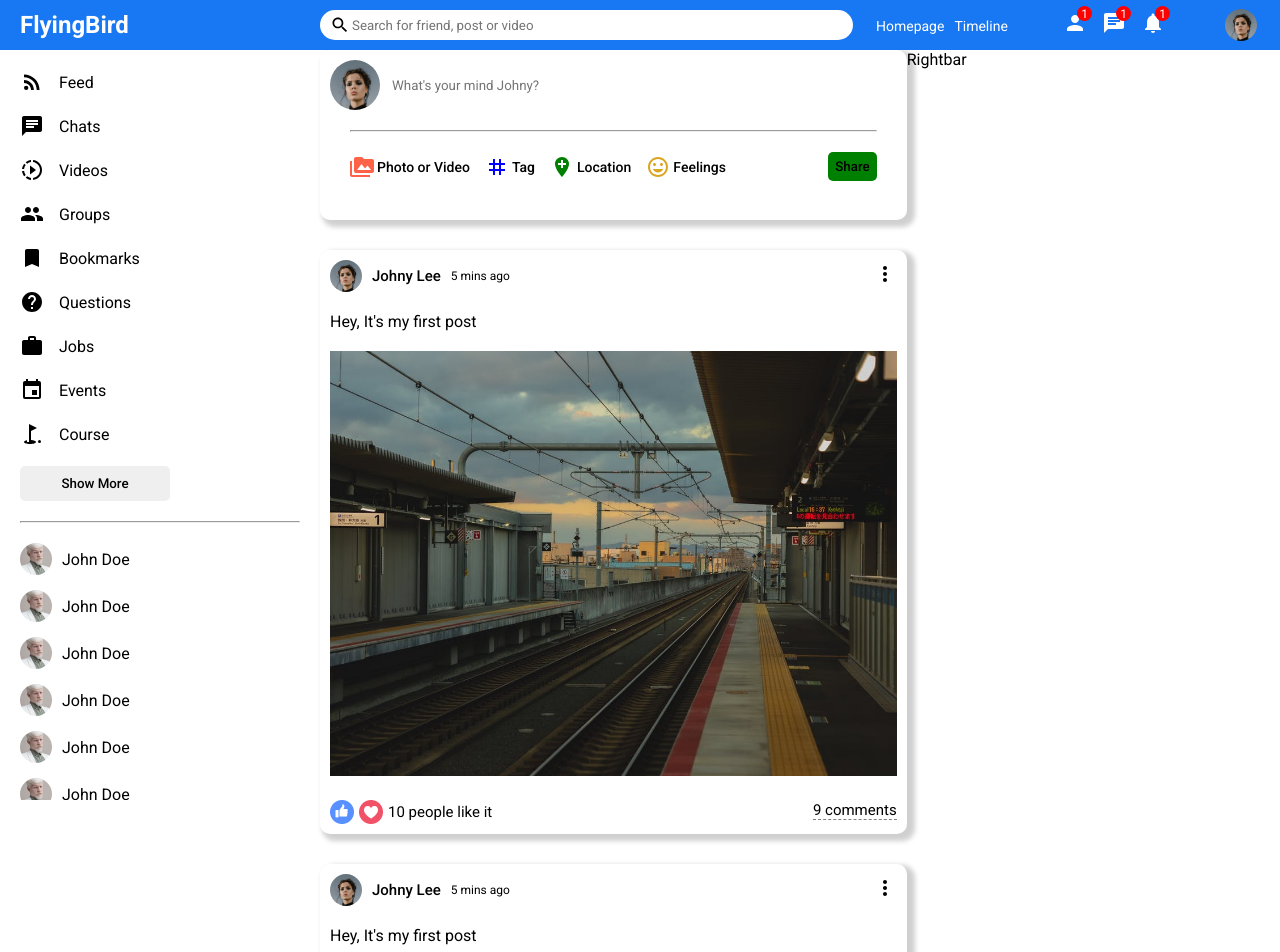
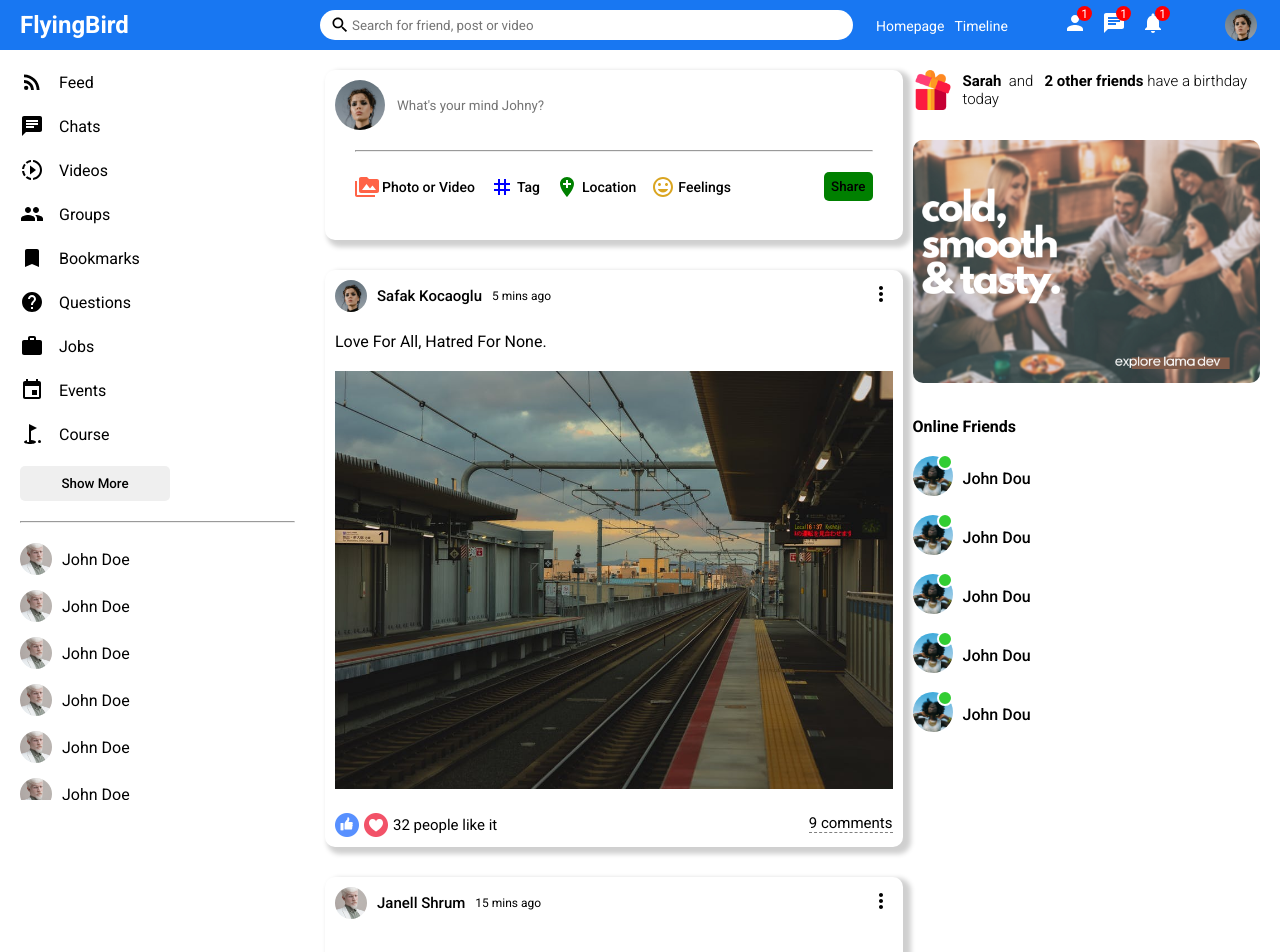
Before and after one commit to JohnyXu/learning, a React (Create React App) app: page / in a window 1280 px wide. Shown: the top 952 px of the page. Built offline with nearby package versions, Linux system fonts and the light colour scheme.

Commit message:
add rightbar and use dummy data for post & user

```diff
--- a/src/components/feed/Feed.jsx
+++ b/src/components/feed/Feed.jsx
@@ -1,17 +1,17 @@
 import React from 'react';
+import { Posts } from '../../dummyData';
 import Post from '../post/Post';
 import Share from '../share/Share';
 import './feed.css';
+
 export default function Feed() {
   return (
     <div className="feed">
       <div className="feedWrapper">
         <Share />
-        <Post />
-        <Post />
-        <Post />
-        <Post />
-        <Post />
+        {Posts.map((p) => {
+          return <Post key={p.id} post={p} />;
+        })}
       </div>
     </div>
   );
--- a/src/components/feed/feed.css
+++ b/src/components/feed/feed.css
@@ -1,4 +1,5 @@
 .feed{
   flex: 5.5;
+  margin: 20px 10px;
   /* background-color: blue; */
 }
--- a/src/components/post/Post.jsx
+++ b/src/components/post/Post.jsx
@@ -2,33 +2,37 @@
 import './post.css';
 
 import MoreVertIcon from '@mui/icons-material/MoreVert';
+import { Users } from '../../dummyData';
 
-export default function Post() {
+export default function Post({ post }) {
+  const user = Users.find((u) => {
+    return u.id === post?.userId;
+  });
   return (
     <div className="post">
       <div className="postWrapper">
         <div className="postTop">
           <div className="postTopLeft">
-            <img src="/assets/person/1.jpeg" alt="" className="postProfileImg" />
-            <span className="postUsername">Johny Lee</span>
-            <span className="postDate">5 mins ago</span>
+            <img src={user?.profilePicture} alt="" className="postProfileImg" />
+            <span className="postUsername">{user?.username}</span>
+            <span className="postDate">{post.date}</span>
           </div>
           <div className="postTopRight">
             <MoreVertIcon />
           </div>
         </div>
         <div className="postCenter">
-          <span className="postText">Hey, It's my first post</span>
-          <img src="/assets/post/1.jpeg" alt="" className="postImg" />
+          <span className="postText">{post?.desc}</span>
+          <img src={post.photo} alt="" className="postImg" />
         </div>
         <div className="postBottom">
           <div className="postBottomLeft">
             <img src="assets/like.png" alt="" className="likeIcon" />
             <img src="assets/heart.png" alt="" className="likeIcon" />
-            <span className="postLikeCounter">10 people like it</span>
+            <span className="postLikeCounter">{post.like} people like it</span>
           </div>
           <div className="postBottomRight">
-            <span className="postCommentText">9 comments</span>
+            <span className="postCommentText">{post.comment} comments</span>
           </div>
         </div>
       </div>
--- a/src/components/rightbar/Rightbar.jsx
+++ b/src/components/rightbar/Rightbar.jsx
@@ -1,5 +1,56 @@
 import React from 'react';
 import './rightbar.css';
+
 export default function Rightbar() {
-  return <div className="rightbar">Rightbar</div>;
+  return (
+    <div className="rightbar">
+      <div className="rightbarWrapper">
+        <div className="birthdayContainer">
+          <img src="assets/gift.png" alt="" className="birthdayImg" />
+          <span className="birthdayText">
+            <b>Sarah</b>&nbsp; and &nbsp;<b> 2 other friends</b> have a birthday today
+          </span>
+        </div>
+        <img src="assets/ad.png" alt="" className="rightbarAd" />
+        <h4 className="rightbarTitle">Online Friends</h4>
+        <ul className="rightbarFriendList">
+          <li className="rightbarFriend">
+            <div className="rightbarProfileImgContainer">
+              <img src="assets/person/3.jpeg" alt="" className="rightbarProfileImg" />
+              <span className="rightbarOnline"></span>
+            </div>
+            <span className="rightbarUsername">John Dou</span>
+          </li>
+          <li className="rightbarFriend">
+            <div className="rightbarProfileImgContainer">
+              <img src="assets/person/3.jpeg" alt="" className="rightbarProfileImg" />
+              <span className="rightbarOnline"></span>
+            </div>
+            <span className="rightbarUsername">John Dou</span>
+          </li>
+          <li className="rightbarFriend">
+            <div className="rightbarProfileImgContainer">
+              <img src="assets/person/3.jpeg" alt="" className="rightbarProfileImg" />
+              <span className="rightbarOnline"></span>
+            </div>
+            <span className="rightbarUsername">John Dou</span>
+          </li>
+          <li className="rightbarFriend">
+            <div className="rightbarProfileImgContainer">
+              <img src="assets/person/3.jpeg" alt="" className="rightbarProfileImg" />
+              <span className="rightbarOnline"></span>
+            </div>
+            <span className="rightbarUsername">John Dou</span>
+          </li>
+          <li className="rightbarFriend">
+            <div className="rightbarProfileImgContainer">
+              <img src="assets/person/3.jpeg" alt="" className="rightbarProfileImg" />
+              <span className="rightbarOnline"></span>
+            </div>
+            <span className="rightbarUsername">John Dou</span>
+          </li>
+        </ul>
+      </div>
+    </div>
+  );
 }
--- a/src/components/rightbar/rightbar.css
+++ b/src/components/rightbar/rightbar.css
@@ -2,3 +2,72 @@
   flex: 3.5;
   /* background-color: red; */
 }
+
+.rightbarWrapper {
+  padding: 20px 20px 0 0 ;
+}
+
+.birthdayContainer {
+  display: flex;
+  align-items: center;
+}
+
+.birthdayImg {
+  width: 40px;
+  height: 40px;
+  margin-right: 10px;
+}
+
+.birthdayText {
+  font-weight: 300;
+  font-size: 15px;
+}
+
+.rightbarAd{
+  width: 100%;
+  border-radius: 10px;
+  margin: 30px 0;
+}
+
+.rightbarTitle {
+  margin-bottom: 20px;
+}
+
+.rightbarFriendList {
+  padding: 0;
+  margin: 0;
+  list-style: none;
+}
+
+.rightbarFriend {
+  display: flex;
+  align-items: center;
+  margin-bottom: 15px;
+}
+
+.rightbarProfileImgContainer {
+  margin-right: 10px;
+  position: relative;
+}
+
+.rightbarProfileImg {
+  width: 40px;
+  height: 40px;
+  border-radius: 50%;
+  object-fit: cover;
+}
+
+.rightbarOnline {
+  width: 12px;
+  height: 12px;
+  border-radius: 50%;
+  background-color: limegreen;
+  position: absolute;
+  top: -2px;
+  right: 0px;
+  border: 2px solid white;
+}
+
+.rightbarUsername{
+  font-weight: 500;
+}
--- /dev/null
+++ b/src/dummyData.js
@@ -0,0 +1,139 @@
+export const Users = [
+  {
+    id: 1,
+    profilePicture: 'assets/person/1.jpeg',
+    username: 'Safak Kocaoglu',
+  },
+  {
+    id: 2,
+    profilePicture: 'assets/person/2.jpeg',
+    username: 'Janell Shrum',
+  },
+  {
+    id: 3,
+    profilePicture: 'assets/person/3.jpeg',
+    username: 'Alex Durden',
+  },
+  {
+    id: 4,
+    profilePicture: 'assets/person/4.jpeg',
+    username: 'Dora Hawks',
+  },
+  {
+    id: 5,
+    profilePicture: 'assets/person/5.jpeg',
+    username: 'Thomas Holden',
+  },
+  {
+    id: 6,
+    profilePicture: 'assets/person/6.jpeg',
+    username: 'Shirley Beauchamp',
+  },
+  {
+    id: 7,
+    profilePicture: 'assets/person/7.jpeg',
+    username: 'Travis Bennett',
+  },
+  {
+    id: 8,
+    profilePicture: 'assets/person/8.jpeg',
+    username: 'Kristen Thomas',
+  },
+  {
+    id: 9,
+    profilePicture: 'assets/person/9.jpeg',
+    username: 'Gary Duty',
+  },
+  {
+    id: 10,
+    profilePicture: 'assets/person/10.jpeg',
+    username: 'Safak Kocaoglu',
+  },
+];
+
+export const Posts = [
+  {
+    id: 1,
+    desc: 'Love For All, Hatred For None.',
+    photo: 'assets/post/1.jpeg',
+    date: '5 mins ago',
+    userId: 1,
+    like: 32,
+    comment: 9,
+  },
+  {
+    id: 2,
+    photo: 'assets/post/2.jpeg',
+    date: '15 mins ago',
+    userId: 2,
+    like: 2,
+    comment: 1,
+  },
+  {
+    id: 3,
+    desc: 'Every moment is a fresh beginning.',
+    photo: 'assets/post/3.jpeg',
+    date: '1 hour ago',
+    userId: 3,
+    like: 61,
+    comment: 2,
+  },
+  {
+    id: 4,
+    photo: 'assets/post/4.jpeg',
+    date: '4 hours ago',
+    userId: 4,
+    like: 7,
+    comment: 3,
+  },
+  {
+    id: 5,
+    photo: 'assets/post/5.jpeg',
+    date: '5 hours ago',
+    userId: 5,
+    like: 23,
+    comment: 5,
+  },
+  {
+    id: 6,
+    photo: 'assets/post/6.jpeg',
+    date: '1 day ago',
+    userId: 6,
+    like: 44,
+    comment: 6,
+  },
+  {
+    id: 7,
+    desc: 'Never regret anything that made you smile.',
+    photo: 'assets/post/7.jpeg',
+    date: '2 days ago',
+    userId: 7,
+    like: 52,
+    comment: 3,
+  },
+  {
+    id: 8,
+    photo: 'assets/post/8.jpeg',
+    date: '3 days ago',
+    userId: 8,
+    like: 15,
+    comment: 1,
+  },
+  {
+    id: 9,
+    desc: 'Change the world by being yourself.',
+    photo: 'assets/post/9.jpeg',
+    date: '5 days ago',
+    userId: 9,
+    like: 11,
+    comment: 2,
+  },
+  {
+    id: 10,
+    photo: 'assets/post/10.jpeg',
+    date: '1 week ago',
+    userId: 10,
+    like: 104,
+    comment: 12,
+  },
+];
```
